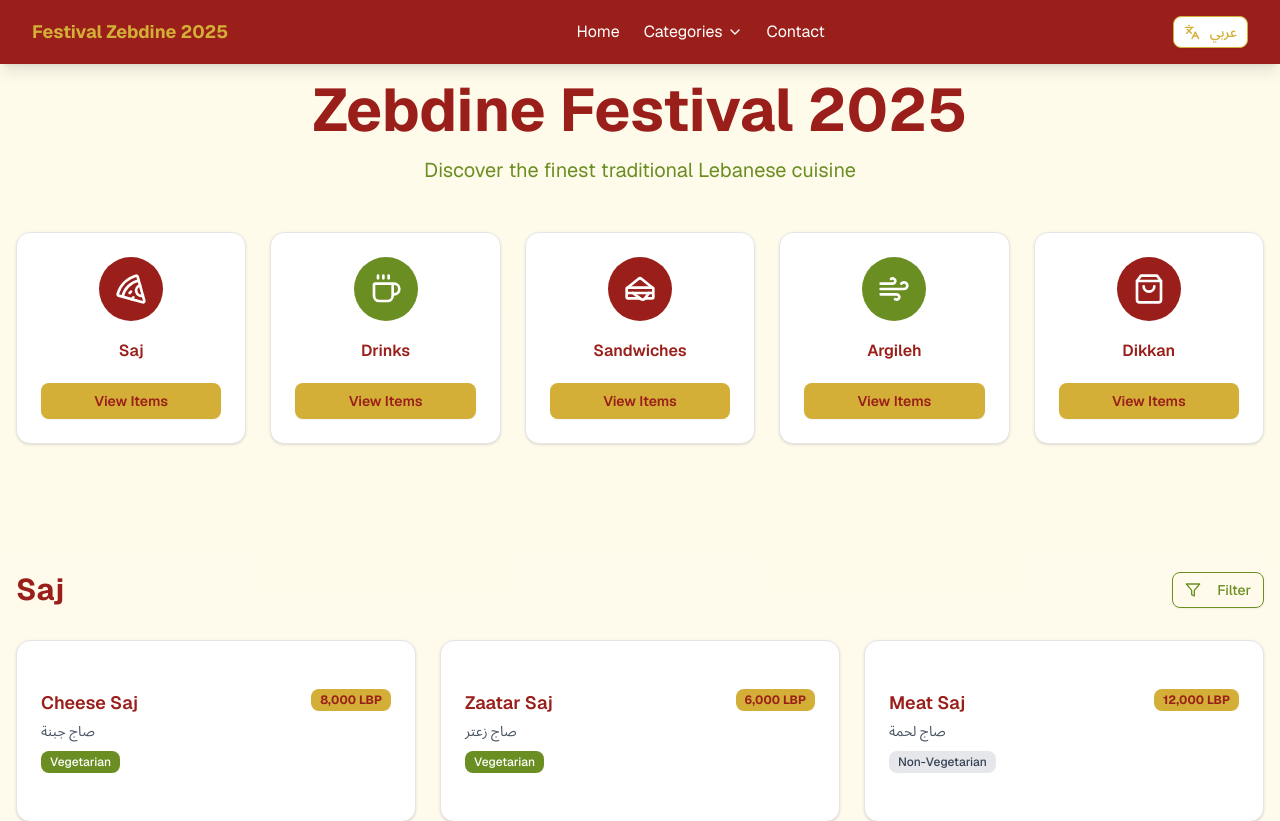
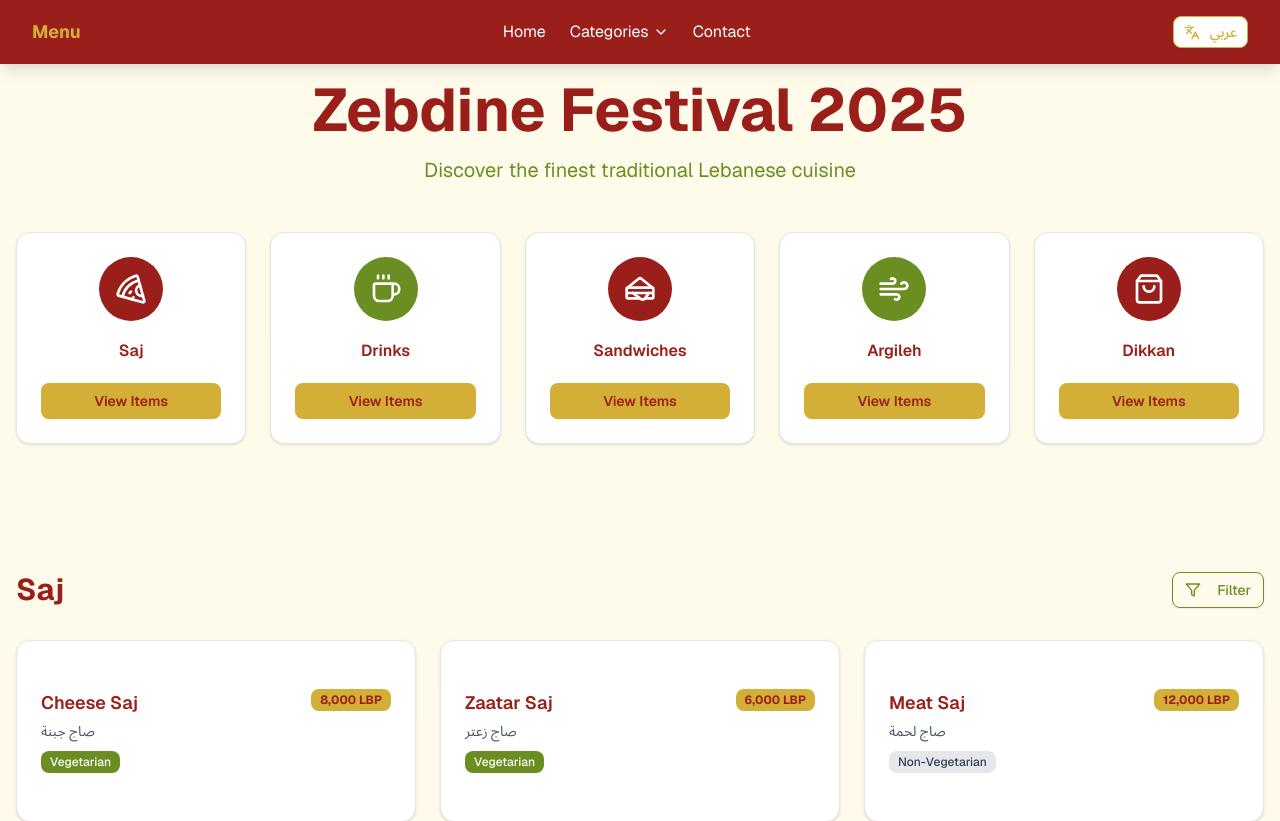
Before and after one commit to JimmyZghendy/menu, a Next.js app: page / in a window 1280 px wide. Shown: the top 821 px of the page. Built offline with nearby package versions, Linux system fonts and the light colour scheme.

Commit message:
Fix Navbar

```diff
--- a/app/page.tsx
+++ b/app/page.tsx
@@ -394,9 +394,7 @@ export default function ZebdineFestival() {
           <div className="flex justify-between items-center h-16">
             <div className="flex items-center space-x-4 rtl:space-x-reverse">
               <h1 className="text-[#D4AF37] font-bold text-lg">
-                {language === "ar"
-                  ? "مهرجان زبدين ٢٠٢٥"
-                  : "Festival Zebdine 2025"}
+                {language === "ar" ? "قائمة طعام" : "Menu"}
               </h1>
             </div>
 
```
